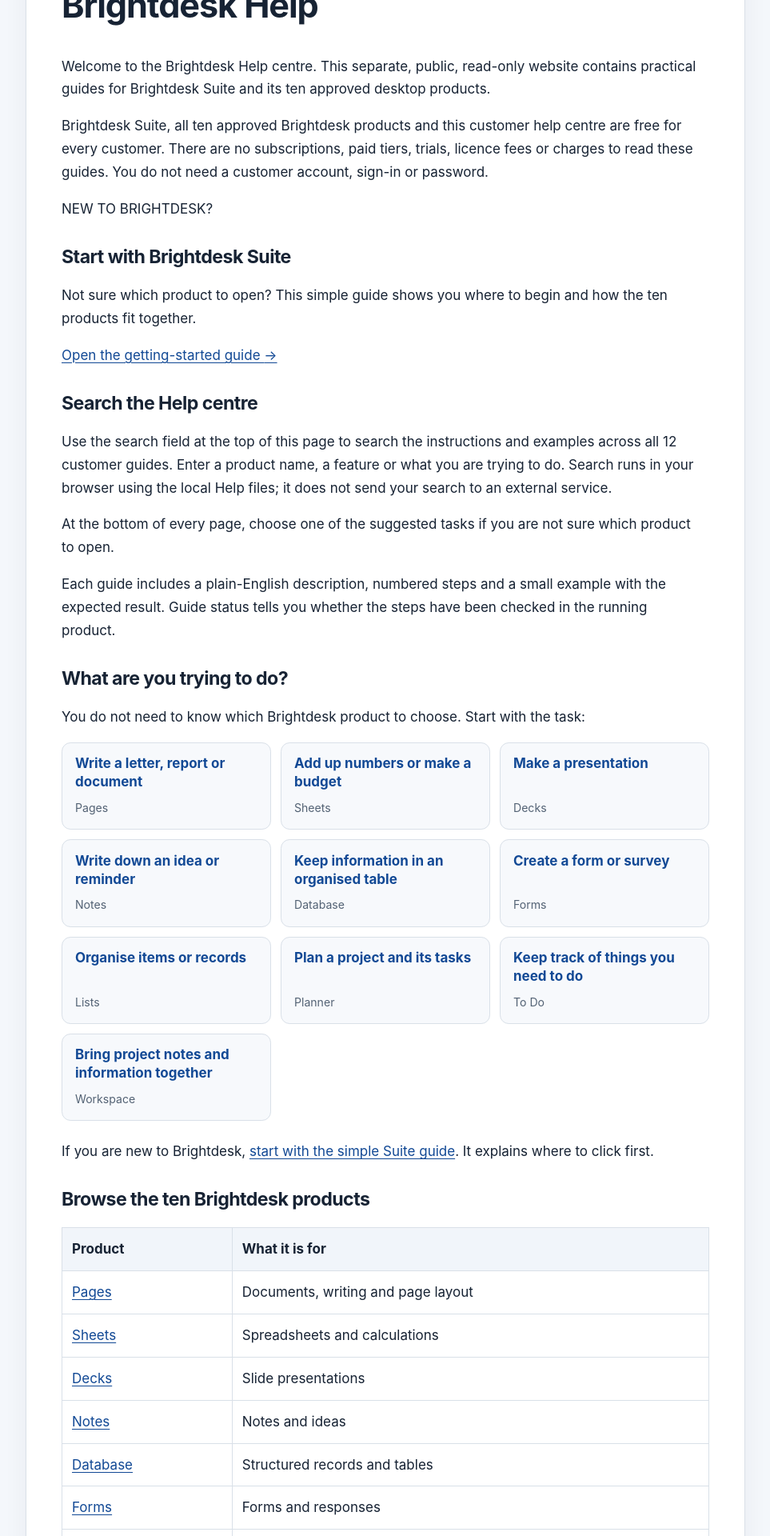
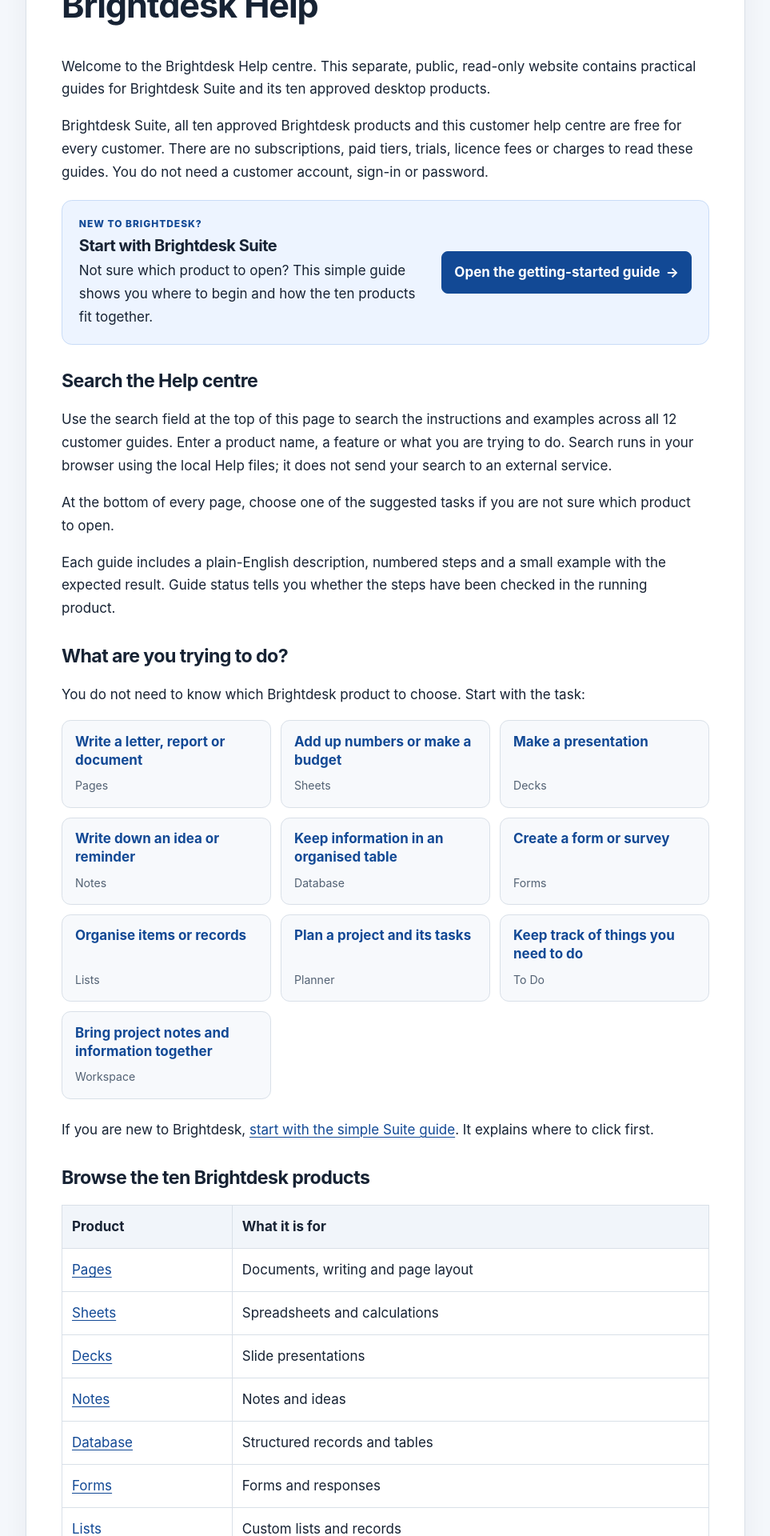
Before and after one commit to conz20/Brightdesk-Wiki, a Jekyll site: the page built from docs/index.md, in a window 1280 px wide. Shown: the part 532-2452 px from the top of the page at 80% size, without its empty margins (158-1121 px from the left). Built offline with Jekyll 4.4.1, drawn with Linux system fonts in a browser that asks for light colours.

Commit message:
style(help): polish homepage getting-started panel

```diff
--- a/docs/assets/css/site.css
+++ b/docs/assets/css/site.css
@@ -213,3 +213,44 @@ a:focus-visible {
 @media (max-width: 600px) {
   .task-grid { grid-template-columns: 1fr; }
 }
+
+/* Clear first step for visitors who are new to Brightdesk */
+.start-panel {
+  display: flex;
+  align-items: center;
+  justify-content: space-between;
+  gap: 1.25rem;
+  margin: 1.25rem 0 2rem;
+  padding: 1.2rem 1.3rem;
+  background: #edf4ff;
+  border: 1px solid #c9dcf7;
+  border-radius: .8rem;
+}
+.start-panel .eyebrow {
+  margin: 0 0 .25rem;
+  color: var(--brand-dark);
+  font-size: .75rem;
+  font-weight: 800;
+  letter-spacing: .08em;
+}
+.start-panel h2 { margin: 0 0 .35rem; font-size: 1.25rem; }
+.start-panel p:last-child { margin: 0; }
+.start-link {
+  flex: 0 0 auto;
+  display: inline-flex;
+  align-items: center;
+  gap: .45rem;
+  padding: .7rem .95rem;
+  color: #fff;
+  background: var(--brand-dark);
+  border: 1px solid var(--brand-dark);
+  border-radius: .5rem;
+  font-weight: 700;
+  text-decoration: none;
+}
+.start-link:hover { background: #0d3975; }
+.start-link:focus-visible { outline: 3px solid #8a4b00; outline-offset: 3px; }
+@media (max-width: 600px) {
+  .start-panel { align-items: stretch; flex-direction: column; }
+  .start-link { justify-content: center; }
+}
```
